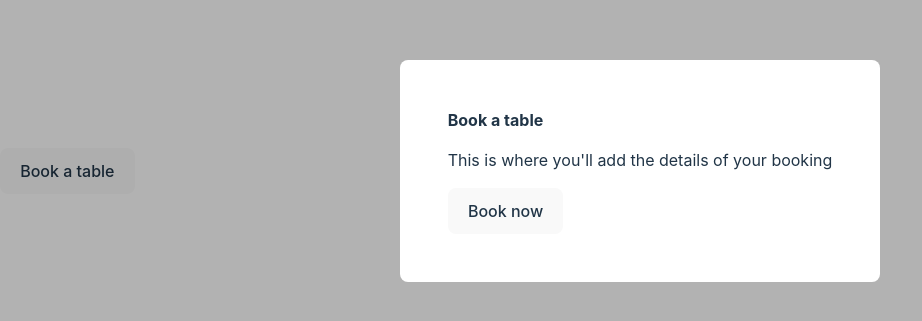
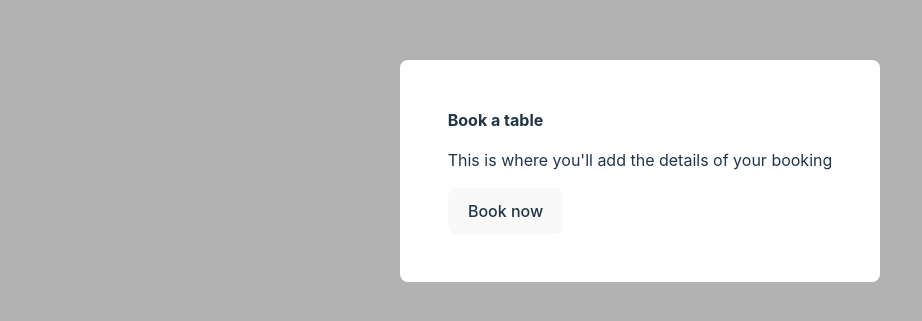
Before and after one commit to twiertzema/practice-reservation, a React (Vite) app: page / in a window 1280 px wide. Shown: the part 229-550 px from the top of the page, without its empty margins (0-922 px from the left). Built offline with nearby package versions, Linux system fonts and the light colour scheme.

Commit message:
A little styling

```diff
--- /dev/null
+++ b/src/App.css
@@ -0,0 +1,4 @@
+#root {
+  height: 100%;
+  width: 100%;
+}
--- a/src/App.tsx
+++ b/src/App.tsx
@@ -1,5 +1,6 @@
 import { Button } from "@headlessui/react";
 import { useState } from "react";
+import "./App.css";
 import BookingDialog from "./components/BookingDialog";
 
 function App() {
@@ -7,7 +8,9 @@ function App() {
 
   return (
     <>
-      <Button onClick={() => setIsOpen(true)}>Book a table</Button>
+      <main className="flex size-full items-center justify-center">
+        <Button onClick={() => setIsOpen(true)}>Book a table</Button>
+      </main>
 
       <BookingDialog onClose={() => setIsOpen(false)} open={isOpen} />
     </>
```
